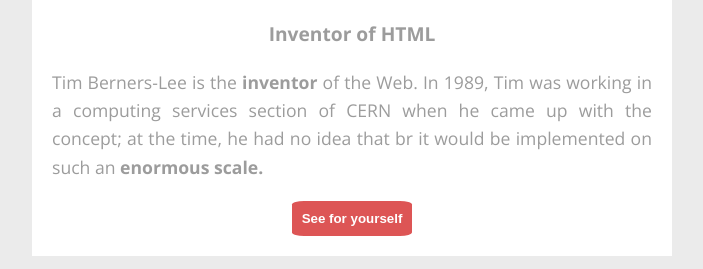
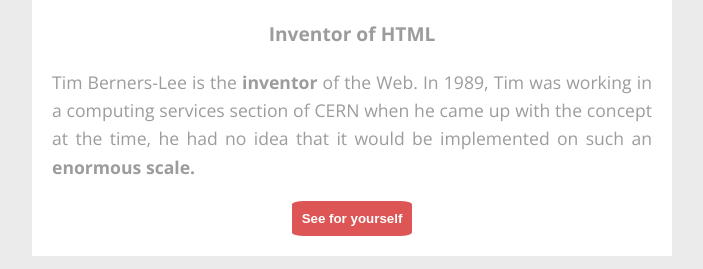
Before and after one commit to RouslanBoyko/website-berners-lee, a plain HTML site: page index.html in a window 1280 px wide. Shown: the part 337-606 px from the top of the page, without its empty margins (288-991 px from the left). Drawn offline with nearby package versions, Linux system fonts and the light colour scheme.

Commit message:
spelling correction

```diff
--- a/index.html
+++ b/index.html
@@ -20,7 +20,7 @@
         <p>
             Tim Berners-Lee is the <strong>inventor</strong> of the Web.
             In 1989, Tim was working in a computing services section of CERN
-            when he came up with the concept; at the time, he had no idea that br it would be implemented on such an
+            when he came up with the concept at the time, he had no idea that it would be implemented on such an
             <strong>enormous scale.</strong>
         </p>
         <button class="button"><a href="">See for yourself</a></button>
```
